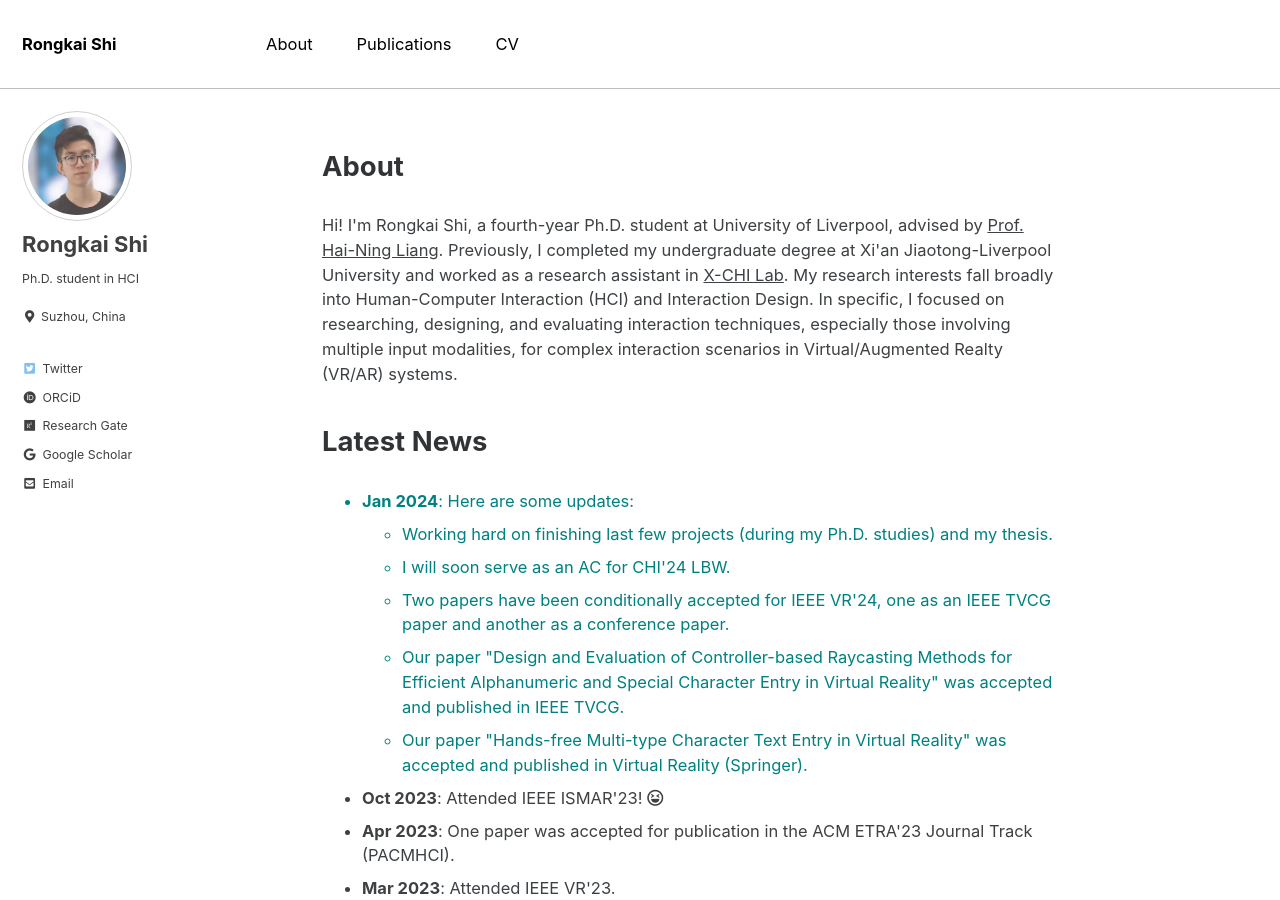
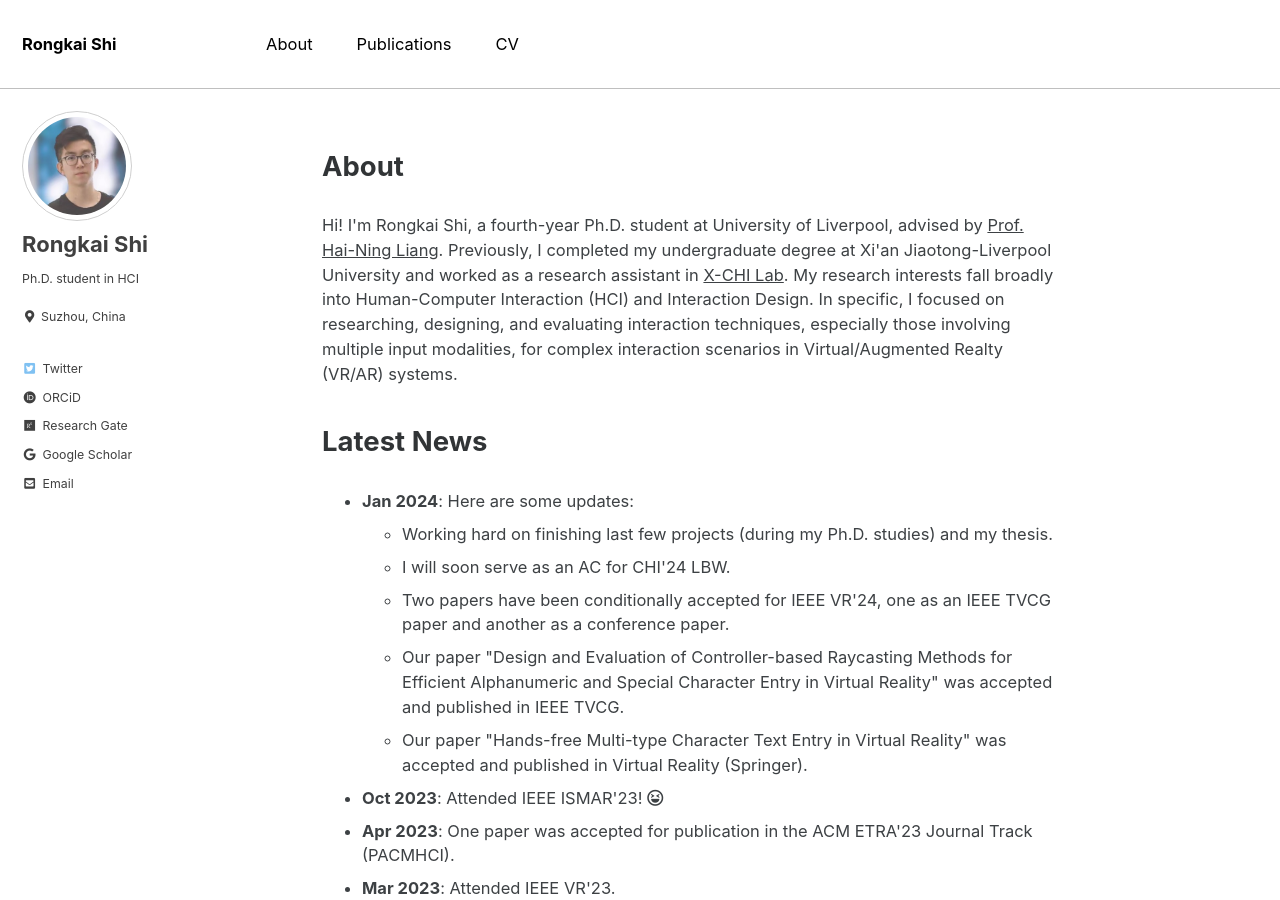
Before and after one commit to rongkaishi/rongkaishi.github.io, a Jekyll site: the page built from index.html, in a window 1280 px wide and 900 px high. Built offline with Jekyll 4.4.1, drawn with Linux system fonts in a browser that asks for light colours; cached includes are drawn as plain includes; the list of posts is cut into pages by our own code.

Commit message:
UpdateJan24

```diff
--- a/_layouts/home.html
+++ b/_layouts/home.html
@@ -23,7 +23,7 @@ In specific, I focused on researching, designing, and evaluating interaction tec
 
 <h3 class="archive__subtitle">Latest News</h3>
 <ul class="archive__selfdefine-content">
-  <li style="color:teal"><b>Jan 2024</b>: Here are some updates:
+  <li><b>Jan 2024</b>: Here are some updates:
     <ul>
       <li>Working hard on finishing last few projects (during my Ph.D. studies) and my thesis. </li>
       <li>I will soon serve as an AC for CHI'24 LBW. </li>
```
